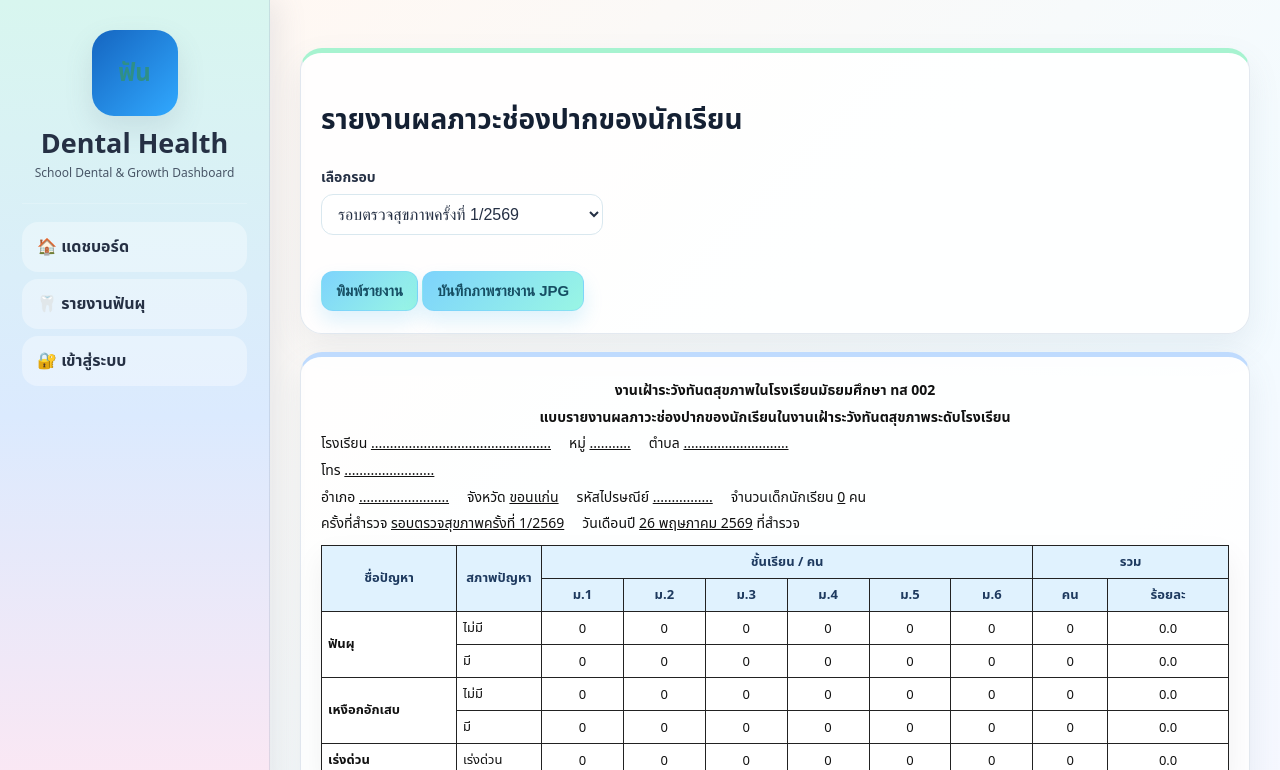
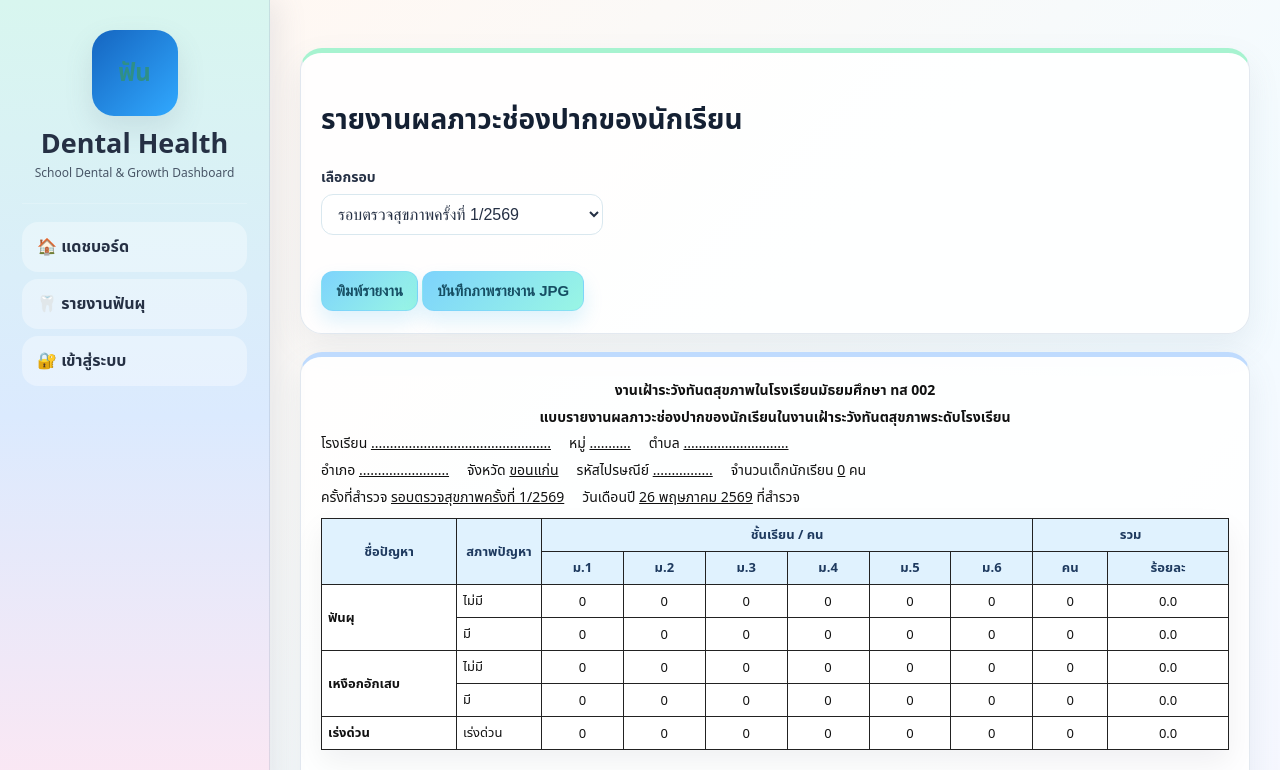
Before and after one commit to Dekchairukna/dental_report, a Flask app: page /dental-report in a window 1280 px wide. Shown: the top 770 px of the page. Run offline with Flask 3, Linux system fonts and the light colour scheme; data comes from the database, SQL or seed files in the repository; data that the repository does not hold is empty; some libraries are stand-ins or nearby versions.

Commit message:
update all dental health app files

```diff
--- a/templates/dental_report.html
+++ b/templates/dental_report.html
@@ -15,9 +15,7 @@
       <span>หมู่ <u>{{round.village_no or '...........'}}</u></span>
       <span>ตำบล <u>{{round.subdistrict or '............................'}}</u></span>
     </div>
-    <div class="line-row">
-      <span>โทร <u>{{round.phone or '........................'}}</u></span>
-    </div>
+
     <div class="line-row">
       <span>อำเภอ <u>{{round.district or '........................'}}</u></span>
       <span>จังหวัด <u>{{round.province or '........................'}}</u></span>
```
